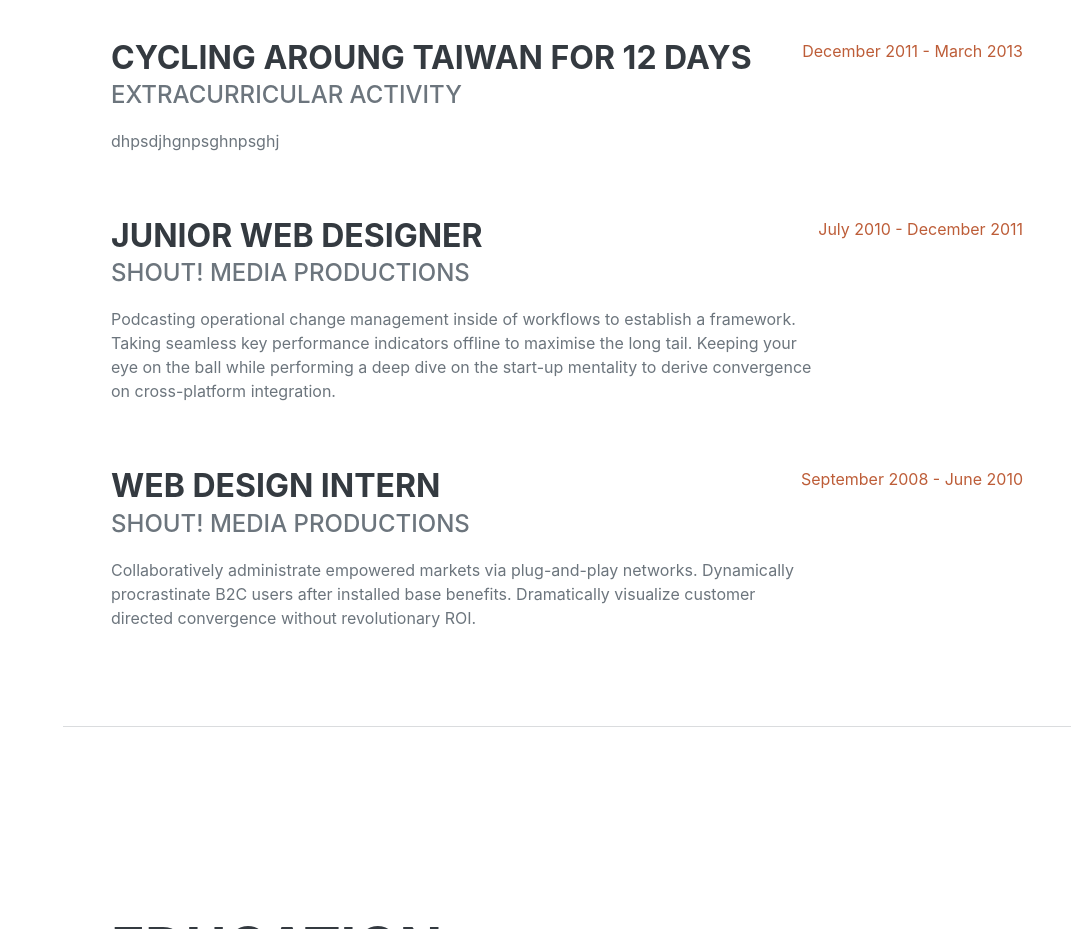
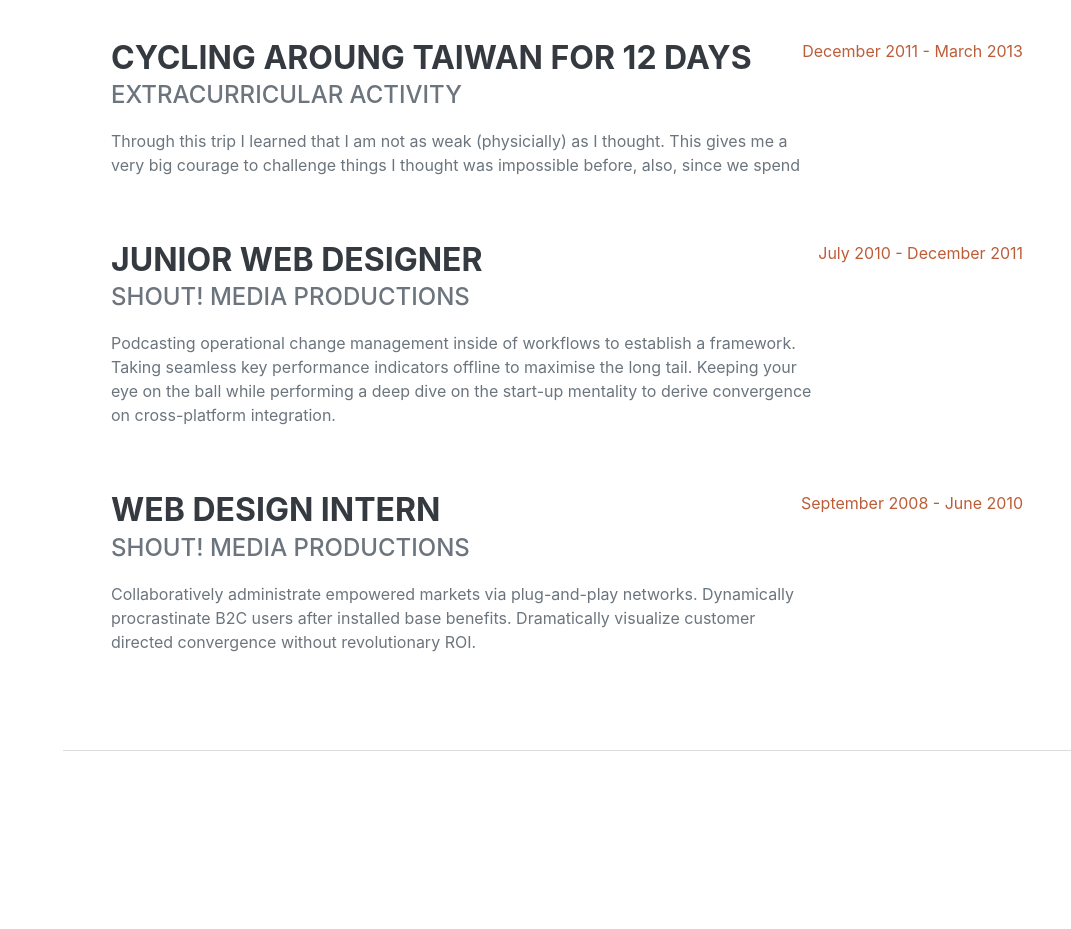
Before and after one commit to Ericaaaaaaaaaaaaaaaaaaaa/foodMap, a plain HTML site: page index.html in a window 1280 px wide. Shown: the part 1160-2089 px from the top of the page, without its empty margins (209-1280 px from the left). Drawn offline with nearby package versions, Linux system fonts and the light colour scheme; a web font is replaced by a local one.

Commit message:
added cycling Taiwan for 12 days

```diff
--- a/index.html
+++ b/index.html
@@ -73,7 +73,7 @@
                         <div class="flex-grow-1">
                             <h3 class="mb-0">Cycling Aroung Taiwan for 12 Days</h3>
                             <div class="subheading mb-3">Extracurricular Activity</div>
-                            <p>dhpsdjhgnpsghnpsghj</p>
+                            <p>Through this trip I learned that I am not as weak (physicially) as I thought. This gives me a very big courage to challenge things I thought was impossible before, also, since we spend </p>
                         </div>
                         <div class="flex-shrink-0"><span class="text-primary">December 2011 - March 2013</span></div>
                     </div>
```
